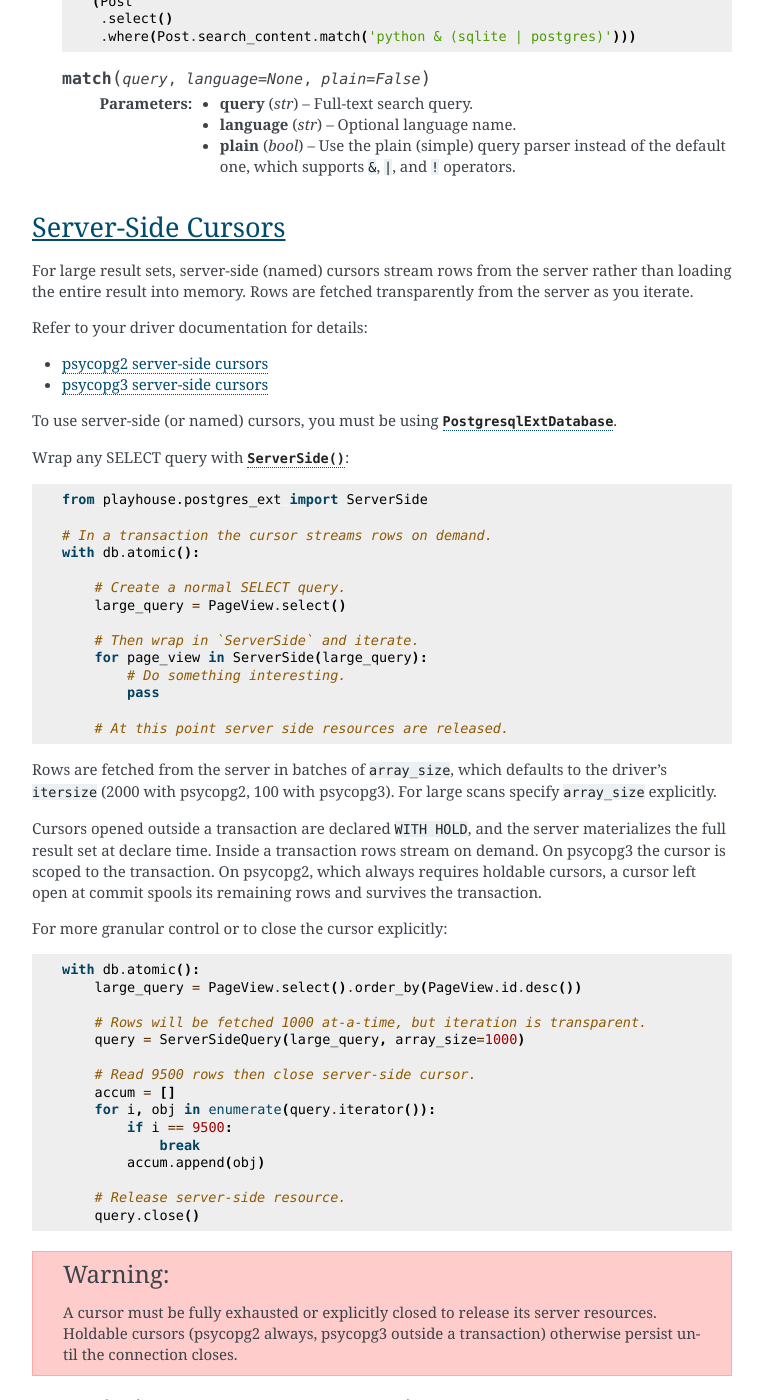
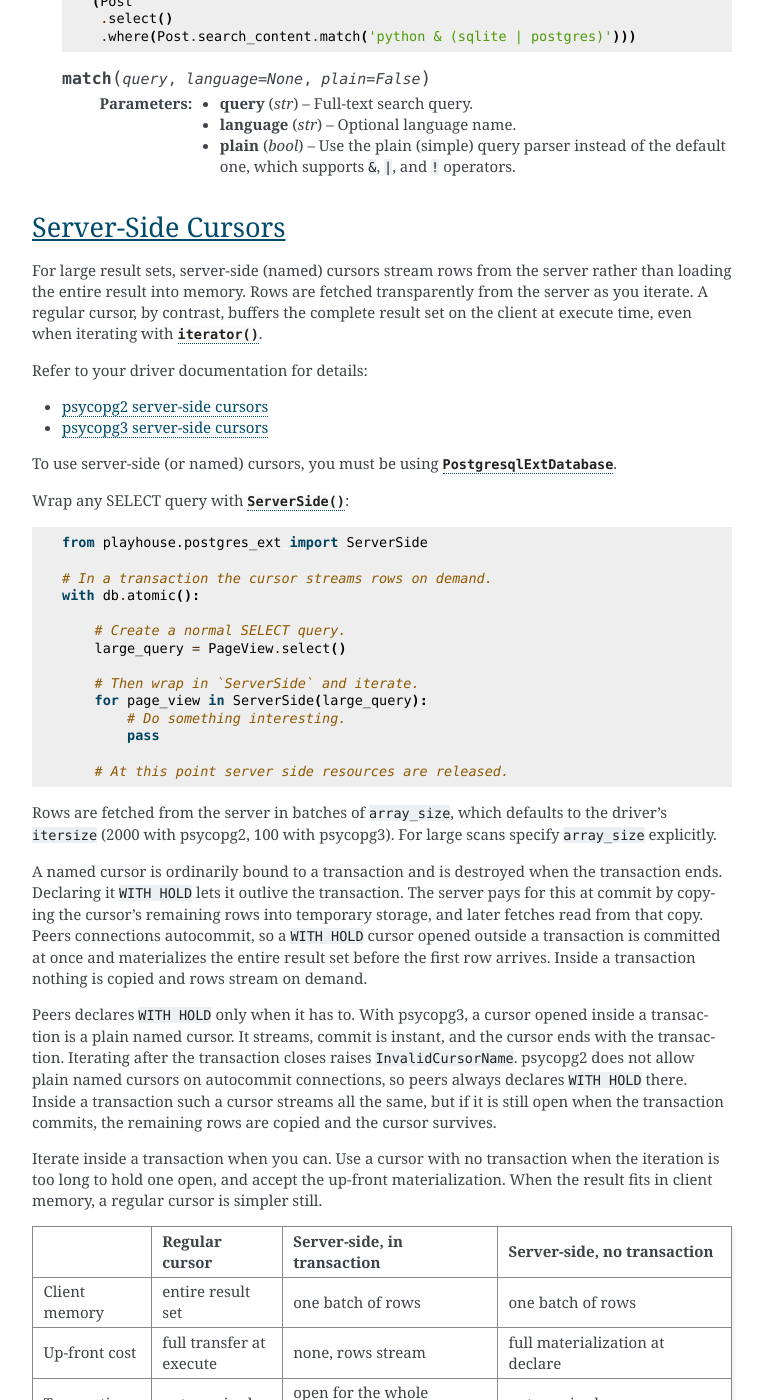
Before and after one commit to Star-DreamDev/myPeers, a Sphinx documentation site: the page built from docs/peers/postgres.rst, in a window 1280 px wide and 1400 px high, scrolled down 15838 px. Shown: the whole window, without its empty margins (378-1142 px from the left). Built offline with Sphinx 7.4.7, drawn with Linux system fonts in a browser that asks for light colours; the version number could not be read and is left out; some of the changed text lies outside the part shown.

Commit message:
Clarify behavior in docs

```diff
--- a/docs/peers/postgres.rst
+++ b/docs/peers/postgres.rst
@@ -987,7 +987,9 @@ Server-Side Cursors
 
 For large result sets, server-side (named) cursors stream rows from the server
 rather than loading the entire result into memory. Rows are fetched
-transparently from the server as you iterate.
+transparently from the server as you iterate. A regular cursor, by contrast,
+buffers the complete result set on the client at execute time, even when
+iterating with :meth:`~BaseQuery.iterator`.
 
 Refer to your driver documentation for details:
 
@@ -1019,11 +1021,52 @@ Rows are fetched from the server in batches of ``array_size``, which defaults
 to the driver's ``itersize`` (2000 with psycopg2, 100 with psycopg3). For
 large scans specify ``array_size`` explicitly.
 
-Cursors opened outside a transaction are declared ``WITH HOLD``, and the
-server materializes the full result set at declare time. Inside a transaction
-rows stream on demand. On psycopg3 the cursor is scoped to the transaction.
-On psycopg2, which always requires holdable cursors, a cursor left open at
-commit spools its remaining rows and survives the transaction.
+A named cursor is ordinarily bound to a transaction and is destroyed when the
+transaction ends. Declaring it ``WITH HOLD`` lets it outlive the transaction.
+The server pays for this at commit by copying the cursor's remaining rows
+into temporary storage, and later fetches read from that copy. Peers
+connections autocommit, so a ``WITH HOLD`` cursor opened outside a
+transaction is committed at once and materializes the entire result set
+before the first row arrives. Inside a transaction nothing is copied and
+rows stream on demand.
+
+Peers declares ``WITH HOLD`` only when it has to. With psycopg3, a cursor
+opened inside a transaction is a plain named cursor. It streams, commit is
+instant, and the cursor ends with the transaction. Iterating after the
+transaction closes raises ``InvalidCursorName``. psycopg2 does not allow
+plain named cursors on autocommit connections, so peers always declares
+``WITH HOLD`` there. Inside a transaction such a cursor streams all the same,
+but if it is still open when the transaction commits, the remaining rows are
+copied and the cursor survives.
+
+Iterate inside a transaction when you can. Use a cursor with no transaction
+when the iteration is too long to hold one open, and accept the up-front
+materialization. When the result fits in client memory, a regular cursor is
+simpler still.
+
+.. list-table::
+   :header-rows: 1
+
+   * -
+     - Regular cursor
+     - Server-side, in transaction
+     - Server-side, no transaction
+   * - Client memory
+     - entire result set
+     - one batch of rows
+     - one batch of rows
+   * - Up-front cost
+     - full transfer at execute
+     - none, rows stream
+     - full materialization at declare
+   * - Transaction
+     - not required
+     - open for the whole iteration
+     - not required
+   * - Cursor cleanup
+     - automatic
+     - close, exhaust, or transaction end (psycopg3)
+     - close or exhaust, else lives until the connection closes
 
 For more granular control or to close the cursor explicitly:
 
```
